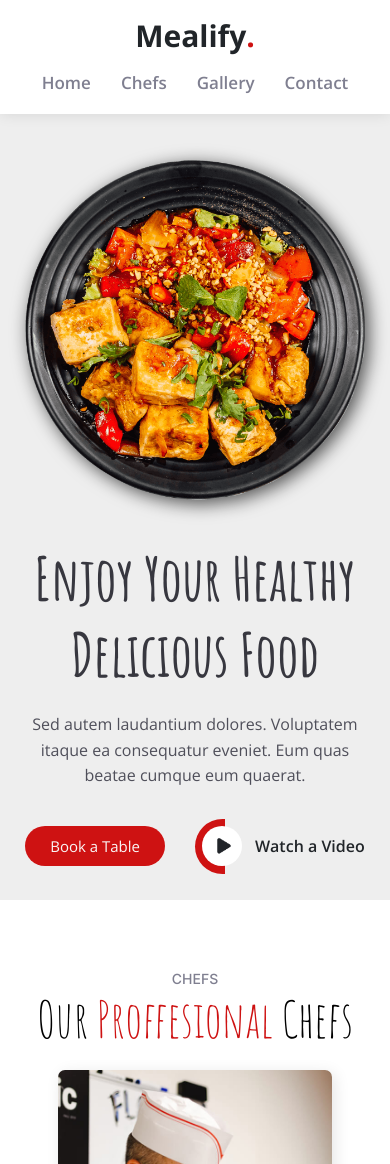
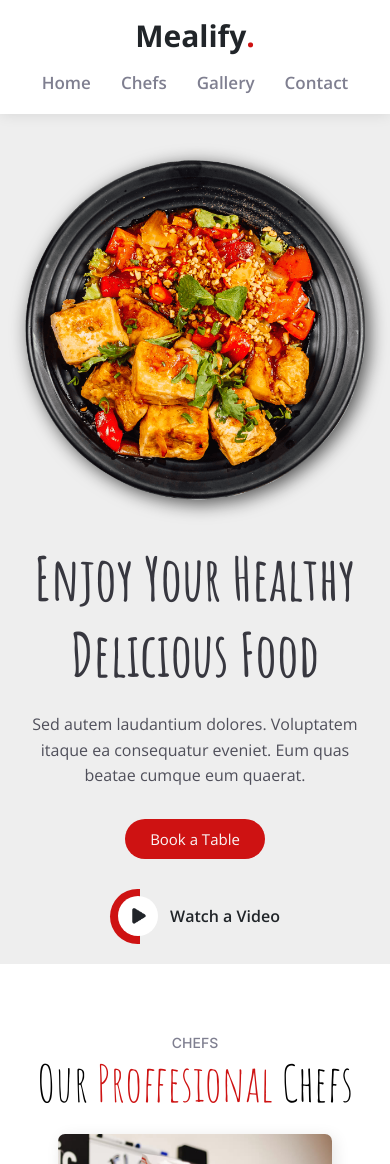
Before and after one commit to omarkhalifa20/Omarkhalifasites, a plain HTML site: page index.html in a window 390 px wide. Shown: the top 1164 px of the page. Drawn offline with nearby package versions, Linux system fonts and the light colour scheme.

Commit message:
Add files via upload

```diff
--- a/css/media.css
+++ b/css/media.css
@@ -330,7 +330,7 @@
     width: 100%; }
 
 .sec1 {
-    height: 900px;
+    height: 100%;
     padding: 120px 20px 0px;
 }
 .sec1 .container h2 {
@@ -341,5 +341,16 @@
 .nav .container ul {
     padding: 0;
 }
-
+.container .sec1-button {
+    flex-direction: column;
+    gap: 30px;
+    align-items: center;
+    justify-content: center;
 }
+.container .sec1-button .sec1-button1 {
+    margin: 0;
+}
+.container .sec1-button .sec1-button2 {
+    margin-bottom: 20px;
+}
+}
```
